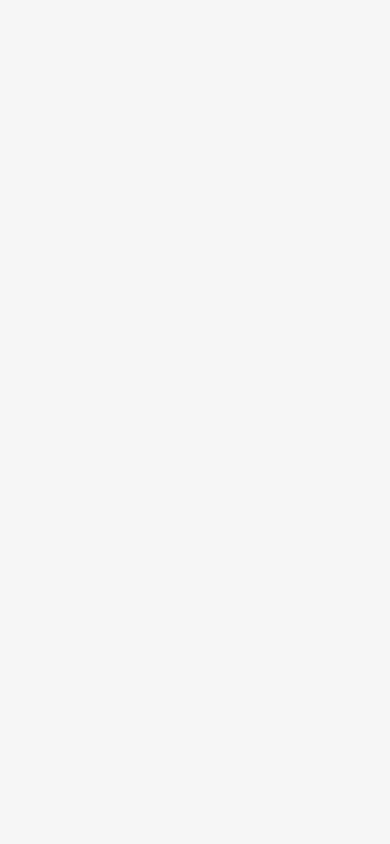
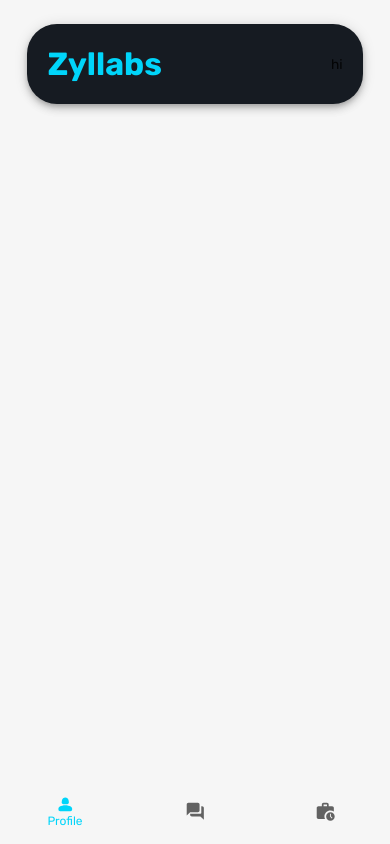
Before and after one commit to jafin01/Zyllabs-MERN-Project, a React (Create React App) app in the folder client/: page /staff/home in a window 390 px wide. Before the commit this address had no page. Built offline with nearby package versions, Linux system fonts and the light colour scheme.

Commit message:
created bottom navigation for mobile view

```diff
--- a/client/package.json
+++ b/client/package.json
@@ -7,6 +7,7 @@
     "@emotion/styled": "^11.10.5",
     "@mui/icons-material": "^5.11.0",
     "@mui/material": "^5.11.2",
+    "@mui/system": "^5.11.2",
     "@reduxjs/toolkit": "^1.9.1",
     "@testing-library/jest-dom": "^5.16.5",
     "@testing-library/react": "^13.4.0",
--- a/client/src/App.jsx
+++ b/client/src/App.jsx
@@ -5,6 +5,7 @@
 import { useDispatch, useSelector } from 'react-redux';
 import { BrowserRouter, Route, Routes } from 'react-router-dom';
 import AuthPage from './pages/Auth/LoginPage';
+import StaffHome from './pages/Homepage/StaffHome';
 import { schoolActions } from './store/schoolSlice';
 import { themeSettings } from './theme';
 
@@ -25,6 +26,7 @@
           <Route path="/school/auth" element={<AuthPage access="school" />} />
           <Route path="/staff/login" element={<AuthPage access="staff" />} />
           <Route path="/student/login" element={<AuthPage access="student" />} />
+          <Route path="/staff/home" element={<StaffHome />} />
         </Routes>
       </ThemeProvider>
     </BrowserRouter>
--- /dev/null
+++ b/client/src/components/FlexBetween.jsx
@@ -0,0 +1,10 @@
+import { Box } from '@mui/material';
+import { styled } from '@mui/system';
+
+const FlexBetween = styled(Box)({
+  display: 'flex',
+  justifyContent: 'space-between',
+  alignItems: 'center',
+});
+
+export default FlexBetween;
--- a/client/src/pages/Auth/Form.jsx
+++ b/client/src/pages/Auth/Form.jsx
@@ -16,7 +16,7 @@
 } from '@mui/material';
 import { Visibility, VisibilityOff } from '@mui/icons-material';
 import { useDispatch } from 'react-redux';
-import { Navigate } from 'react-router-dom';
+import { Navigate, useNavigate } from 'react-router-dom';
 import { memberLoginSchema, initialValuesMemberLogin } from '../../schema/memberSchema';
 import {
   schoolLoginSchema,
@@ -27,6 +27,8 @@
 import login from '../../service/login';
 import register from '../../service/register';
 import { schoolActions } from '../../store/schoolSlice';
+import { staffActions } from '../../store/staffSlice';
+import { studentActions } from '../../store/studentSlice';
 
 function Form({ access }) {
   const [pageType, setPageType] = useState('login');
@@ -38,6 +40,7 @@
   const isStudent = access === 'student';
   const isMember = isStaff || isStudent;
   const dispatch = useDispatch();
+  const navigate = useNavigate();
 
   const handleFormSubmit = async (values, onSubmitProps) => {
     if (isLogin) {
@@ -51,20 +54,35 @@
               token: loggedIn.token,
             }),
           );
+
+          // navigation
         }
         if (isStaff) {
-          console.log(loggedIn);
+          delete loggedIn.staff.password;
+          dispatch(
+            staffActions.setStaffLogin({
+              staff: loggedIn.staff,
+              token: loggedIn.token,
+            }),
+          );
+
+          navigate('/staff/home');
         }
         if (isStudent) {
-          console.log(loggedIn);
+          delete loggedIn.staff.password;
+          dispatch(
+            studentActions.setStudentLogin({
+              student: loggedIn.student,
+              token: loggedIn.token,
+            }),
+          );
+          // navigation
         }
-
-        Navigate('/school/home');
       }
     }
     if (isRegister) {
-      const registered = await register(values, onSubmitProps);
-      console.log(registered);
+      await register(values, onSubmitProps);
+      Navigate('/school/auth');
     }
   };
 
--- /dev/null
+++ b/client/src/pages/Homepage/StaffHome.jsx
@@ -0,0 +1,87 @@
+import {
+  BottomNavigation,
+  BottomNavigationAction,
+  Box,
+  Paper,
+  Typography,
+  // Paper,
+  useTheme,
+} from '@mui/material';
+import {
+  ForumRounded,
+  Person2Rounded,
+  WorkHistoryRounded,
+} from '@mui/icons-material';
+import React, { useState } from 'react';
+import { useNavigate } from 'react-router-dom';
+import FlexBetween from '../../components/FlexBetween';
+
+function StaffHome() {
+  const [value, setValue] = useState(0);
+  const theme = useTheme();
+  const navigate = useNavigate();
+  const background = theme.palette.background.default;
+  // const neutralDark = theme.palette.neutral.light;
+  // const { alt } = theme.palette.background;
+  // const neutralLight = theme.palette.primary.light;
+
+  return (
+    <Box>
+
+      <Paper
+        sx={{
+          margin: '1.5rem 7%',
+          background: '#161b22',
+          // border: `0.5px solid ${neutralLight}`,
+          borderRadius: '30px',
+        }}
+        elevation="5"
+      >
+        <FlexBetween padding="1rem 6%">
+          <FlexBetween>
+            <Typography
+              fontWeight="bold"
+              fontSize="clamp(1rem, 2rem, 2.25rem)"
+              color="primary"
+              onClick={() => navigate('/staff/home')}
+              sx={{
+                '&:hover': {
+                  cursor: 'pointer',
+                },
+              }}
+            >
+              Zyllabs
+
+            </Typography>
+          </FlexBetween>
+          <FlexBetween>
+            <Typography>
+              hi
+            </Typography>
+          </FlexBetween>
+        </FlexBetween>
+
+      </Paper>
+
+      <BottomNavigation
+        sx={{
+          backgroundColor: { background },
+          position: 'fixed',
+          bottom: 5,
+          left: 0,
+          right: 0,
+        }}
+        value={value}
+        onChange={(event, newValue) => {
+          setValue(newValue);
+        }}
+      >
+        <BottomNavigationAction label="Profile" icon={<Person2Rounded />} />
+        <BottomNavigationAction label="Feed" icon={<ForumRounded />} />
+        <BottomNavigationAction label="Recent" icon={<WorkHistoryRounded />} />
+      </BottomNavigation>
+    </Box>
+  );
+}
+
+export default StaffHome;
--- a/client/src/store/staffSlice.js
+++ b/client/src/store/staffSlice.js
@@ -18,7 +18,7 @@
         state.mode = state.mode === 'light' ? 'dark' : 'light';
       }
     },
-    setLogin: (state, action) => {
+    setStaffLogin: (state, action) => {
       state.staff = action.payload.staff;
     },
   },
--- a/client/src/store/studentSlice.js
+++ b/client/src/store/studentSlice.js
@@ -18,7 +18,7 @@
         state.mode = state.mode === 'light' ? 'dark' : 'light';
       }
     },
-    setLogin: (state, action) => {
+    setStudentLogin: (state, action) => {
       state.student = action.payload.student;
     },
   },
--- a/client/src/theme.js
+++ b/client/src/theme.js
@@ -20,6 +20,7 @@
   primary: {
     50: '#E6FBFF',
     100: '#CCF7FE',
+    // 100: '#0E0B16',
     200: '#99EEFD',
     300: '#66E6FC',
     400: '#33DDFB',
```
Also changed, not shown: 1 other file (tests, documents, lock files or other folders).
